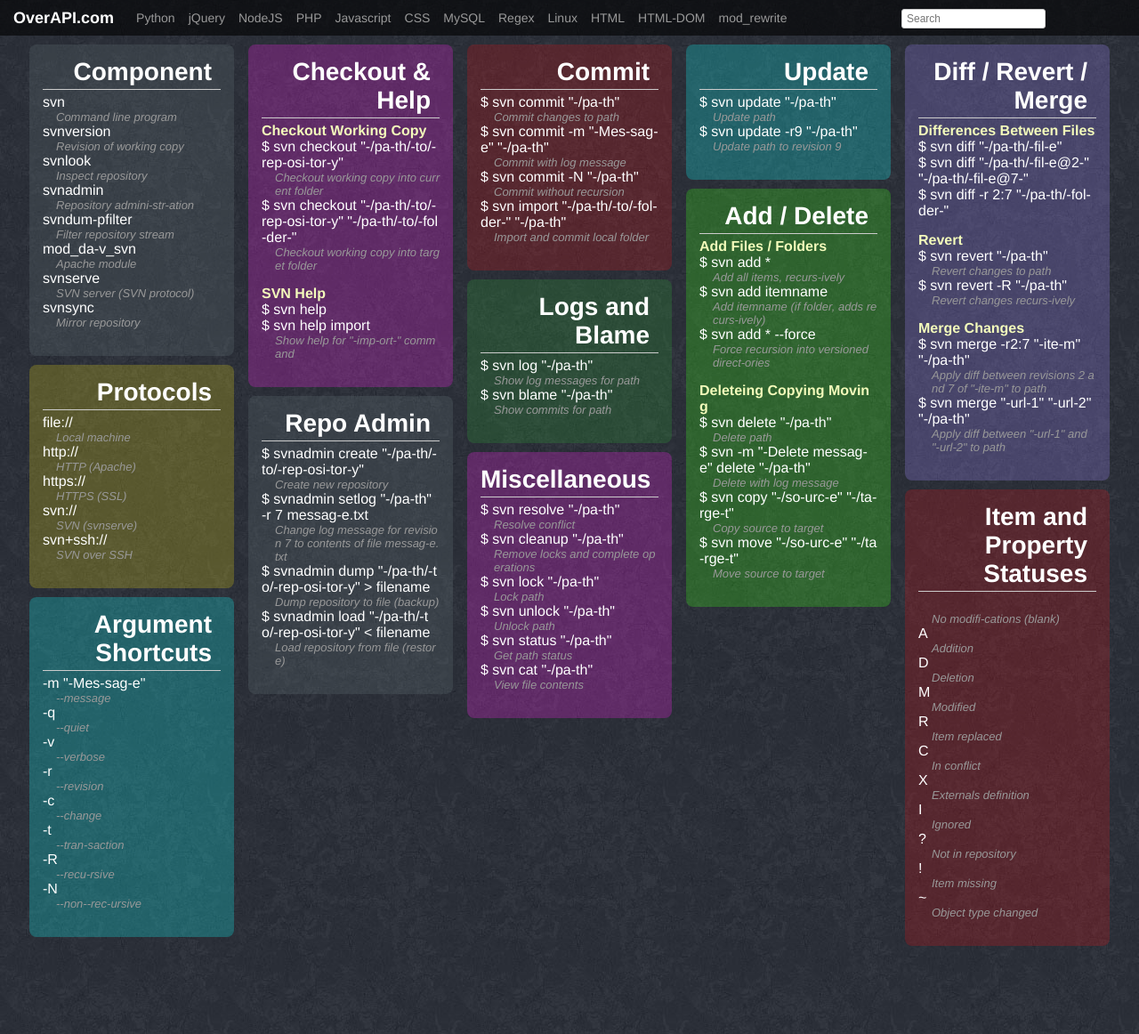
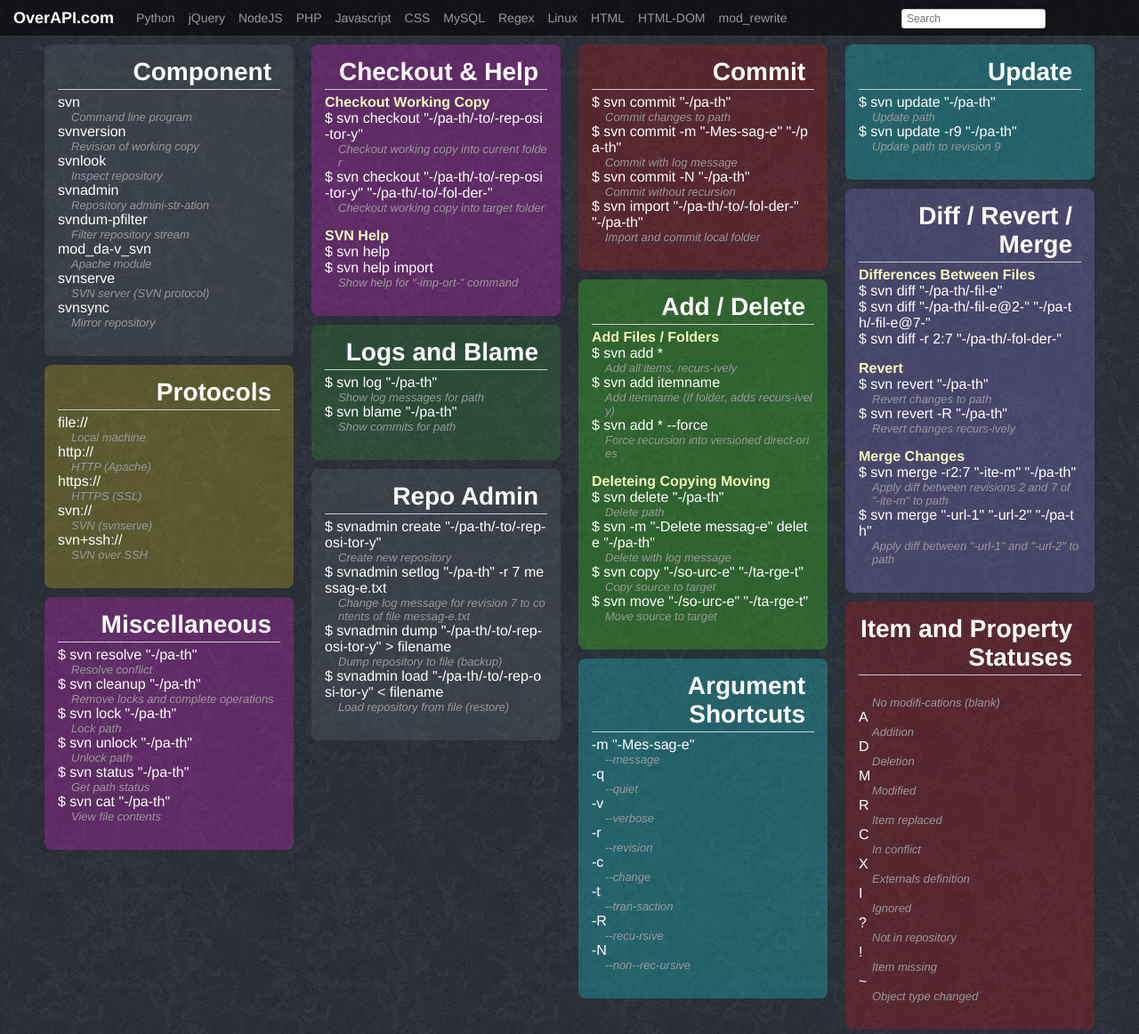
Before and after one commit to code9media/overthecs.github.io, a Jekyll site: the page built from svn.html, in a window 1280 px wide and 1162 px high. Shown: the whole window at 89% size. Built offline with Jekyll 4.4.1, drawn with Linux system fonts in a browser that asks for light colours; Markdown is read by kramdown in place of the engine named in the settings.

Commit message:
svn cheat sheet width adjustment

```diff
--- a/svn.html
+++ b/svn.html
@@ -3,7 +3,7 @@ layout:    default
 title:     Svn Cheat Sheet
 ---
 
-<div class="content">
+<div class="content content-250">
     <div class="board">
         <h2 class="board-title">Component</h2>
         <div class="board-card">
```
